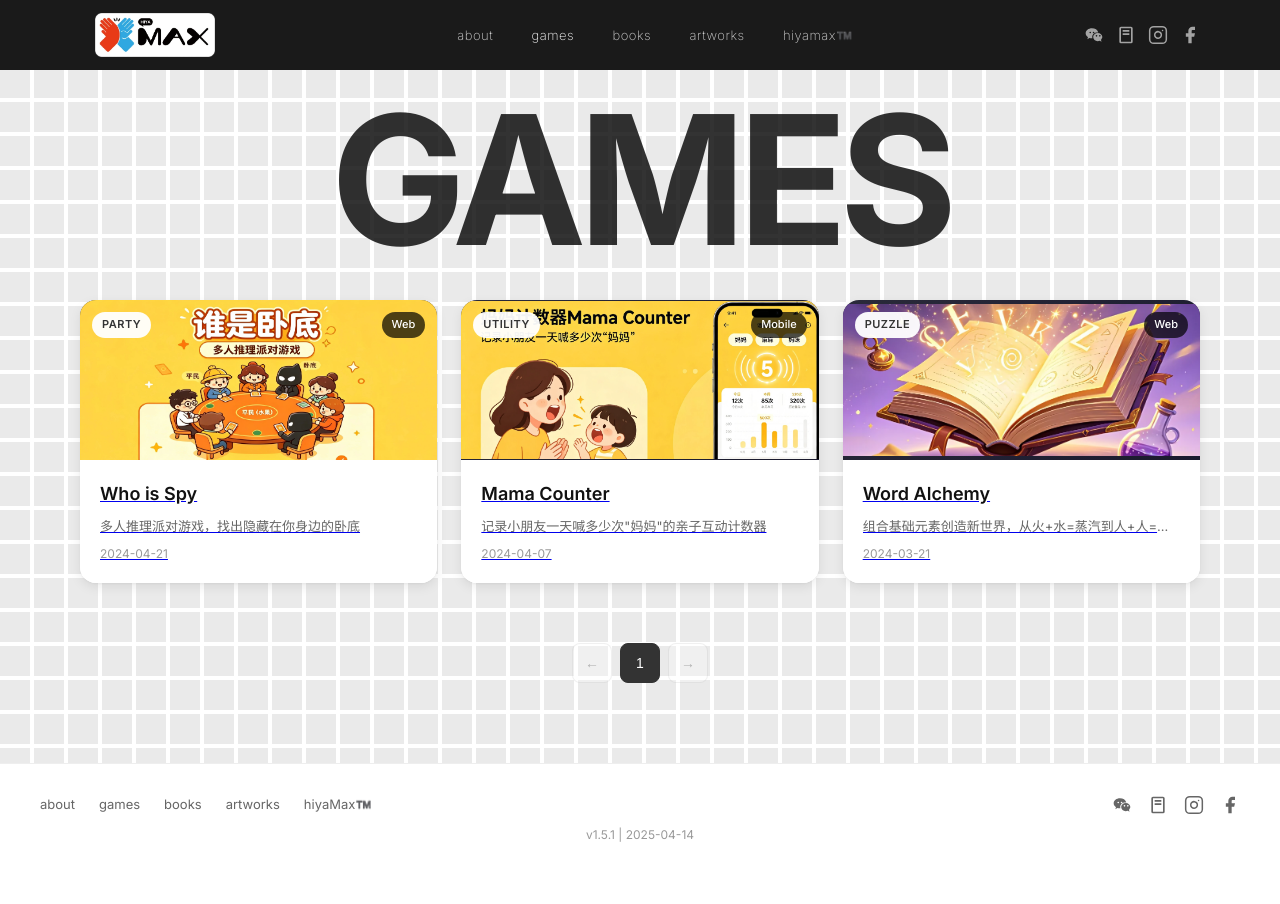
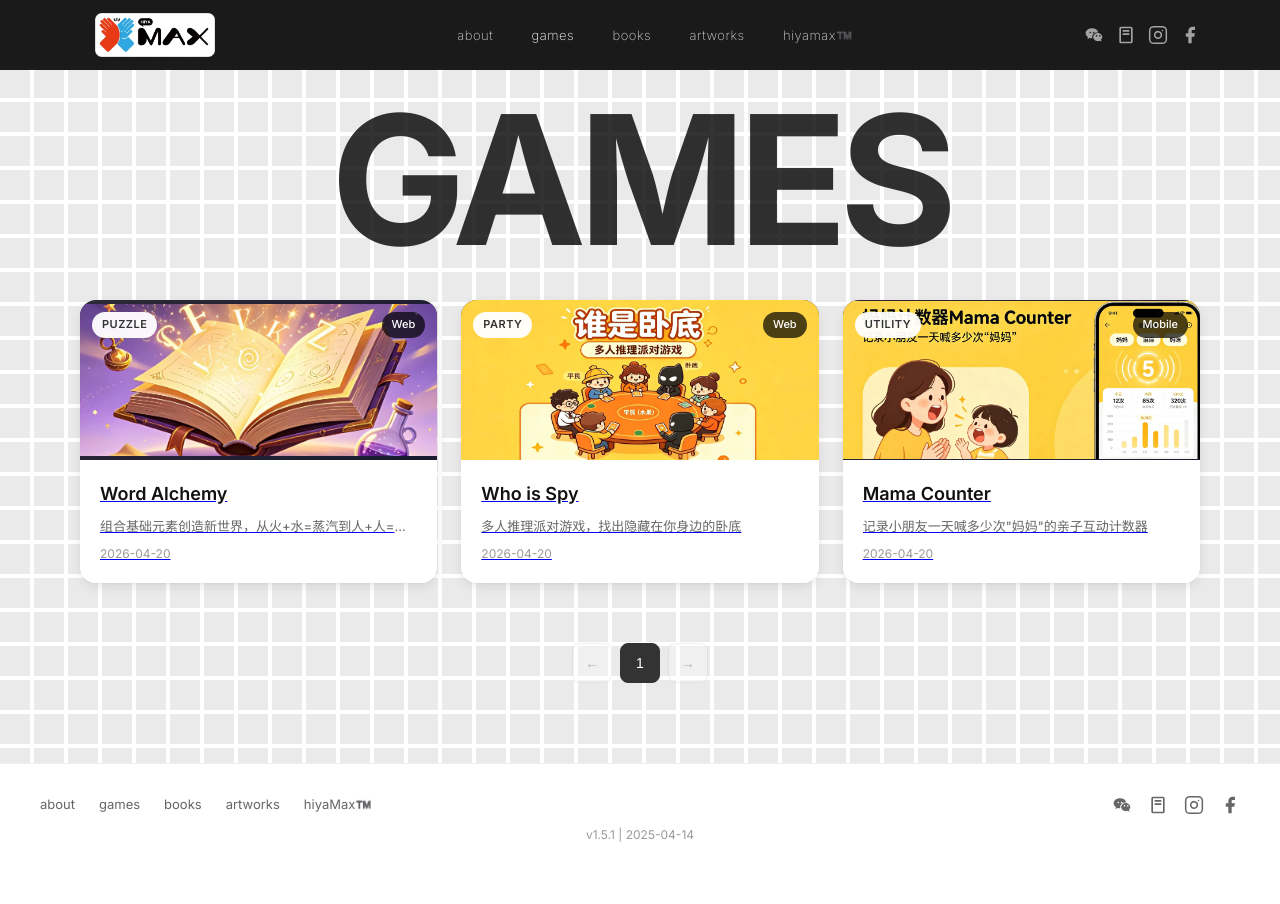
Before and after one commit to hiyaScott/hiyamax-home, a Jekyll site: the page built from games.html, in a window 1280 px wide. Built offline with Jekyll 4.4.1, drawn with Linux system fonts in a browser that asks for light colours.

Commit message:
chore(games): 更新三款游戏日期为 2026-04-20

```diff
--- a/_games/mama-counter.md
+++ b/_games/mama-counter.md
@@ -8,7 +8,7 @@ image: /assets/images/games/mama-counter-hero.png
 type: Utility
 platform: Mobile
 year: 2024
-date: 2024-04-07
+date: 2026-04-20
 ---
 
 <style>
--- a/_games/who-is-spy.md
+++ b/_games/who-is-spy.md
@@ -8,7 +8,7 @@ image: /assets/images/games/undercover-hero.png
 type: Party
 platform: Web
 year: 2024
-date: 2024-04-21
+date: 2026-04-20
 ---
 
 <style>
--- a/_games/word-alchemy.md
+++ b/_games/word-alchemy.md
@@ -8,7 +8,7 @@ image: /assets/images/games/word-alchemy-hero.webp
 type: Puzzle
 platform: Web
 year: 2024
-date: 2024-03-21
+date: 2026-04-20
 ---
 
 <style>
```
